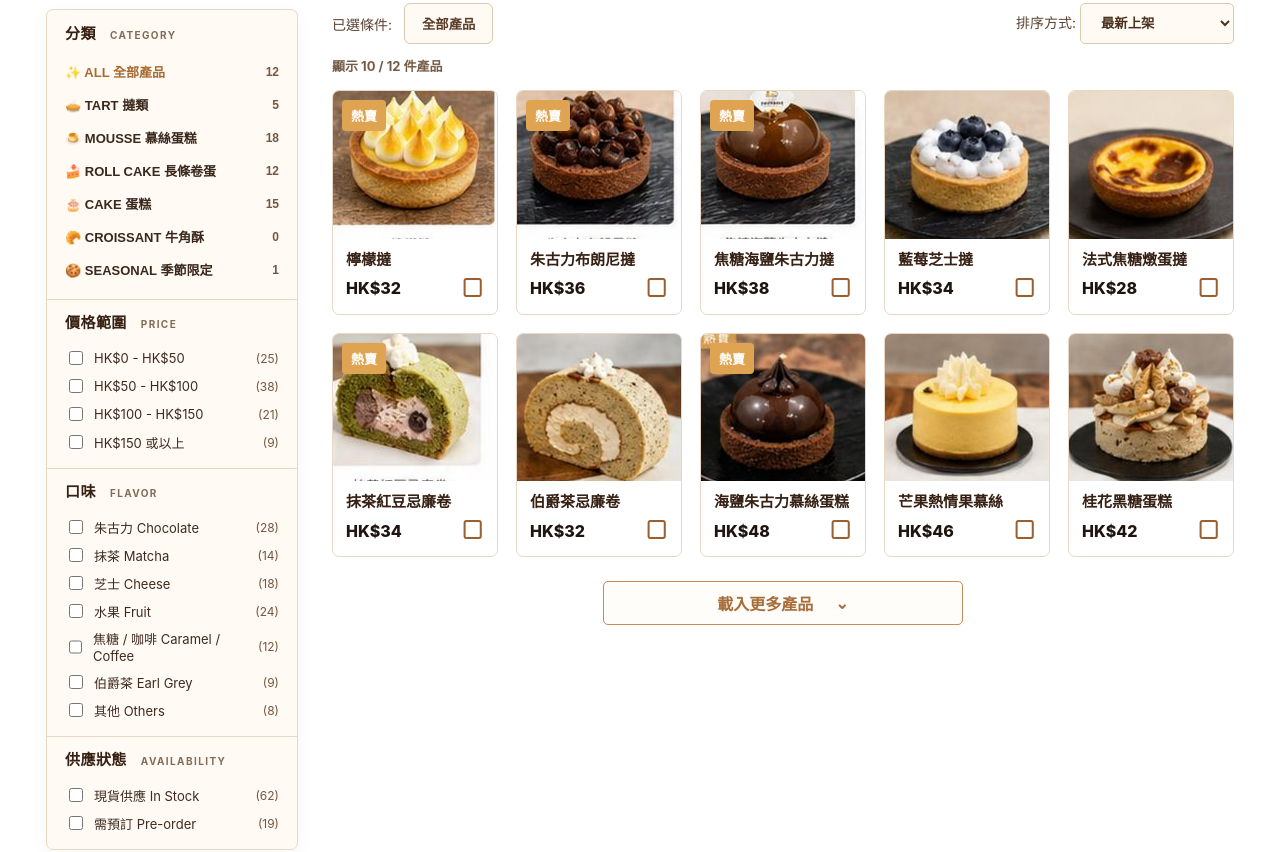
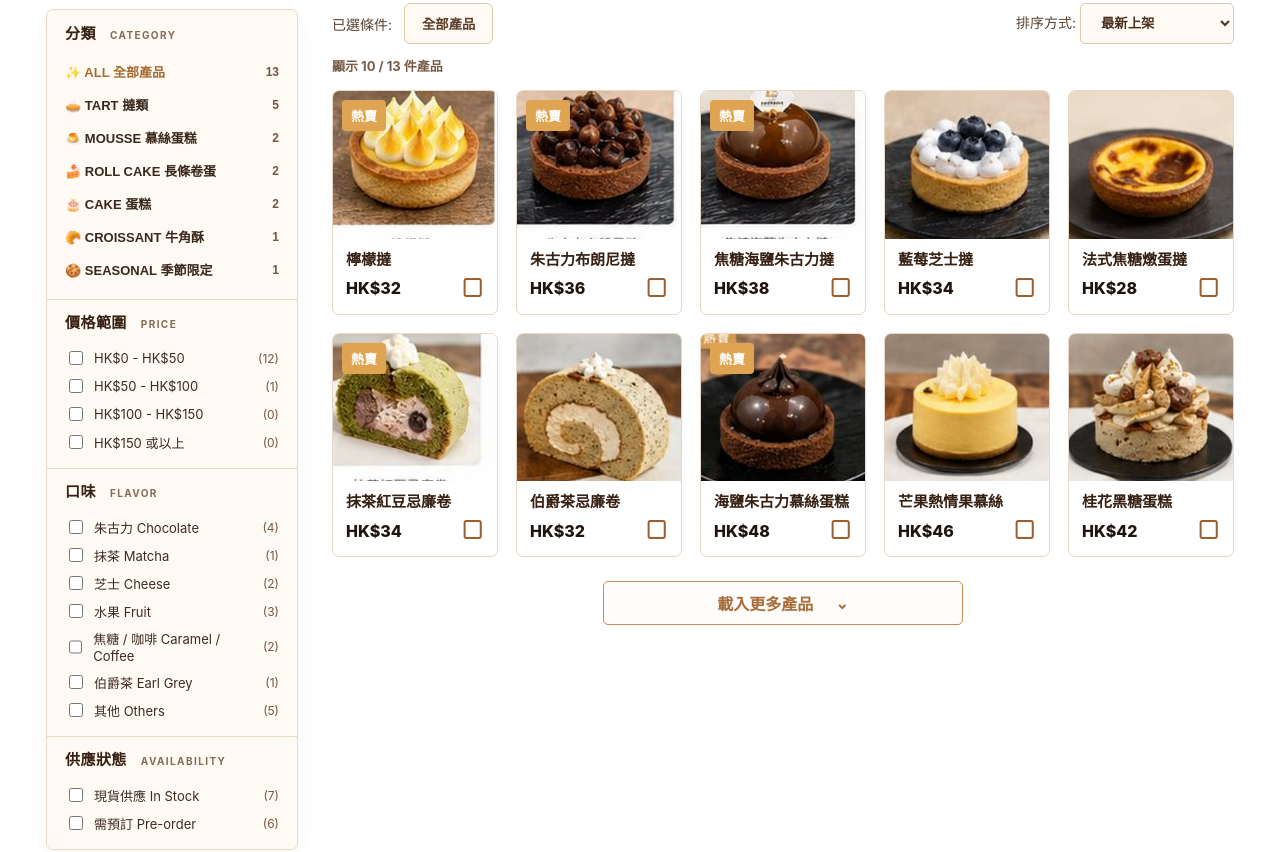
Before and after one commit to Sloppy0726/little-surprise-demo, a website built with Vite: page products.html in a window 1280 px wide. Shown: the part 288-1140 px from the top of the page. Built offline with nearby package versions, Linux system fonts and the light colour scheme.

Commit message:
fix: correct catalogue filter counts

```diff
--- a/products.html
+++ b/products.html
@@ -48,38 +48,38 @@
         <aside class="ref-filter-panel" aria-label="Catalogue filters">
           <div class="ref-filter-section categories">
             <h3>分類 <small>CATEGORY</small></h3>
-            <button class="filter active" data-filter="all"><span>✨ ALL 全部產品</span><em>12</em></button>
+            <button class="filter active" data-filter="all"><span>✨ ALL 全部產品</span><em>13</em></button>
             <button class="filter" data-filter="tart"><span>🥧 TART 撻類</span><em>5</em></button>
-            <button class="filter" data-filter="mousse"><span>🍮 MOUSSE 慕絲蛋糕</span><em>18</em></button>
-            <button class="filter" data-filter="roll"><span>🍰 ROLL CAKE 長條卷蛋</span><em>12</em></button>
-            <button class="filter" data-filter="cake"><span>🎂 CAKE 蛋糕</span><em>15</em></button>
-            <button class="filter" data-filter="croissant"><span>🥐 CROISSANT 牛角酥</span><em>0</em></button>
+            <button class="filter" data-filter="mousse"><span>🍮 MOUSSE 慕絲蛋糕</span><em>2</em></button>
+            <button class="filter" data-filter="roll"><span>🍰 ROLL CAKE 長條卷蛋</span><em>2</em></button>
+            <button class="filter" data-filter="cake"><span>🎂 CAKE 蛋糕</span><em>2</em></button>
+            <button class="filter" data-filter="croissant"><span>🥐 CROISSANT 牛角酥</span><em>1</em></button>
             <button class="filter" data-filter="seasonal"><span>🍪 SEASONAL 季節限定</span><em>1</em></button>
           </div>
 
           <div class="ref-filter-section">
             <h3>價格範圍 <small>PRICE</small></h3>
-            <label><input type="checkbox" data-filter-group="price" value="0-50" /> HK$0 - HK$50 <em>(25)</em></label>
-            <label><input type="checkbox" data-filter-group="price" value="50-100" /> HK$50 - HK$100 <em>(38)</em></label>
-            <label><input type="checkbox" data-filter-group="price" value="100-150" /> HK$100 - HK$150 <em>(21)</em></label>
-            <label><input type="checkbox" data-filter-group="price" value="150+" /> HK$150 或以上 <em>(9)</em></label>
+            <label><input type="checkbox" data-filter-group="price" value="0-50" /> HK$0 - HK$50 <em>(12)</em></label>
+            <label><input type="checkbox" data-filter-group="price" value="50-100" /> HK$50 - HK$100 <em>(1)</em></label>
+            <label><input type="checkbox" data-filter-group="price" value="100-150" /> HK$100 - HK$150 <em>(0)</em></label>
+            <label><input type="checkbox" data-filter-group="price" value="150+" /> HK$150 或以上 <em>(0)</em></label>
           </div>
 
           <div class="ref-filter-section">
             <h3>口味 <small>FLAVOR</small></h3>
-            <label><input type="checkbox" data-filter-group="flavor" value="chocolate" /> 朱古力 Chocolate <em>(28)</em></label>
-            <label><input type="checkbox" data-filter-group="flavor" value="matcha" /> 抹茶 Matcha <em>(14)</em></label>
-            <label><input type="checkbox" data-filter-group="flavor" value="cheese" /> 芝士 Cheese <em>(18)</em></label>
-            <label><input type="checkbox" data-filter-group="flavor" value="fruit" /> 水果 Fruit <em>(24)</em></label>
-            <label><input type="checkbox" data-filter-group="flavor" value="caramel" /> 焦糖 / 咖啡 Caramel / Coffee <em>(12)</em></label>
-            <label><input type="checkbox" data-filter-group="flavor" value="earl-grey" /> 伯爵茶 Earl Grey <em>(9)</em></label>
-            <label><input type="checkbox" data-filter-group="flavor" value="other" /> 其他 Others <em>(8)</em></label>
+            <label><input type="checkbox" data-filter-group="flavor" value="chocolate" /> 朱古力 Chocolate <em>(4)</em></label>
+            <label><input type="checkbox" data-filter-group="flavor" value="matcha" /> 抹茶 Matcha <em>(1)</em></label>
+            <label><input type="checkbox" data-filter-group="flavor" value="cheese" /> 芝士 Cheese <em>(2)</em></label>
+            <label><input type="checkbox" data-filter-group="flavor" value="fruit" /> 水果 Fruit <em>(3)</em></label>
+            <label><input type="checkbox" data-filter-group="flavor" value="caramel" /> 焦糖 / 咖啡 Caramel / Coffee <em>(2)</em></label>
+            <label><input type="checkbox" data-filter-group="flavor" value="earl-grey" /> 伯爵茶 Earl Grey <em>(1)</em></label>
+            <label><input type="checkbox" data-filter-group="flavor" value="other" /> 其他 Others <em>(5)</em></label>
           </div>
 
           <div class="ref-filter-section availability">
             <h3>供應狀態 <small>AVAILABILITY</small></h3>
-            <label><input type="checkbox" data-filter-group="availability" value="in-stock" /> 現貨供應 In Stock <em>(62)</em></label>
-            <label><input type="checkbox" data-filter-group="availability" value="preorder" /> 需預訂 Pre-order <em>(19)</em></label>
+            <label><input type="checkbox" data-filter-group="availability" value="in-stock" /> 現貨供應 In Stock <em>(7)</em></label>
+            <label><input type="checkbox" data-filter-group="availability" value="preorder" /> 需預訂 Pre-order <em>(6)</em></label>
           </div>
         </aside>
 
--- a/src/main.js
+++ b/src/main.js
@@ -10,6 +10,7 @@ const products = [
   { name: '芒果熱情果慕絲', type: 'mousse', img: '/assets/mango-cheesecake.jpg', detail: '/assets/mango-cheesecake.jpg', price: 'HK$46', priceNum: 46, flavors: ['fruit', 'cheese'], availability: 'preorder', hot: false, sortOrder: 4, copy: '水果系派對甜品概念。', badge: '', notes: ['熱帶果香', '芝士底', '季節供應'] },
   { name: '桂花黑糖蛋糕', type: 'cake', img: '/assets/cream-cake.jpg', detail: '/assets/cream-cake.jpg', price: 'HK$42', priceNum: 42, flavors: ['other'], availability: 'preorder', hot: false, sortOrder: 3, copy: '季節限定風味示意。', badge: '', notes: ['桂花香', '黑糖層次', '限定口味'] },
   { name: 'Butter Cake', type: 'cake', img: '/assets/catalogue-banner-desserts.jpg', detail: '/assets/catalogue-banner-desserts.jpg', price: 'HK$58', priceNum: 58, flavors: ['other'], availability: 'in-stock', hot: false, sortOrder: 2, copy: '牛油蛋糕分類卡，正式圖文待店方提供。', badge: '', notes: ['經典牛油香', '適合送禮', '資料待確認'] },
+  { name: '迷你牛角酥', type: 'croissant', img: '/assets/hero-dessert-board.jpg', detail: '/assets/hero-dessert-board.jpg', price: 'HK$30', priceNum: 30, flavors: ['other'], availability: 'in-stock', hot: false, sortOrder: 2, copy: '迷你牛角酥，適合派對小食與散水餅分享。', badge: '', notes: ['酥皮口感', '適合分享', '可 WhatsApp 查詢口味'] },
   { name: 'Soft Cookies', type: 'seasonal', img: '/assets/hero-dessert-board.jpg', detail: '/assets/hero-dessert-board.jpg', price: 'HK$26', priceNum: 26, flavors: ['chocolate', 'other'], availability: 'in-stock', hot: false, sortOrder: 1, copy: 'Soft cookies 分類，適合加進 catalogue。', badge: '', notes: ['小食分享', '口味可查詢', '適合散水餅'] },
 ];
 
@@ -32,6 +33,29 @@ const labelMap = {
   chocolate: '朱古力', matcha: '抹茶', cheese: '芝士', fruit: '水果', caramel: '焦糖 / 咖啡', 'earl-grey': '伯爵茶', other: '其他',
   'in-stock': '現貨供應', preorder: '需預訂',
 };
+
+
+function countForFilter(group, value) {
+  if (group === 'category') return value === 'all' ? products.length : products.filter((p) => p.type === value).length;
+  if (group === 'price') return products.filter((p) => priceMatches(p, new Set([value]))).length;
+  if (group === 'flavor') return products.filter((p) => p.flavors.includes(value)).length;
+  if (group === 'availability') return products.filter((p) => p.availability === value).length;
+  return 0;
+}
+
+function updateFilterCounts() {
+  document.querySelectorAll('.filter[data-filter]').forEach((button) => {
+    const count = countForFilter('category', button.dataset.filter);
+    const counter = button.querySelector('em');
+    if (counter) counter.textContent = count;
+  });
+
+  document.querySelectorAll('[data-filter-group]').forEach((input) => {
+    const label = input.closest('label');
+    const counter = label?.querySelector('em');
+    if (counter) counter.textContent = `(${countForFilter(input.dataset.filterGroup, input.value)})`;
+  });
+}
 
 function productCard(p) {
   return `
@@ -143,6 +167,7 @@ function syncFilterButtons() {
   });
 }
 
+updateFilterCounts();
 renderProducts();
 
 document.querySelectorAll('.filter').forEach((button) => {
```
